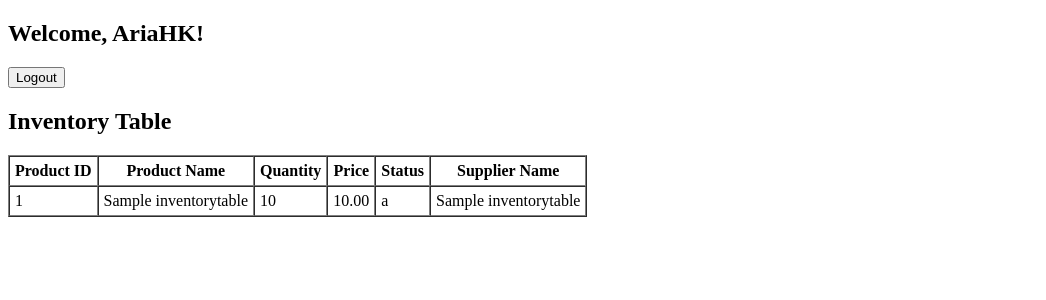
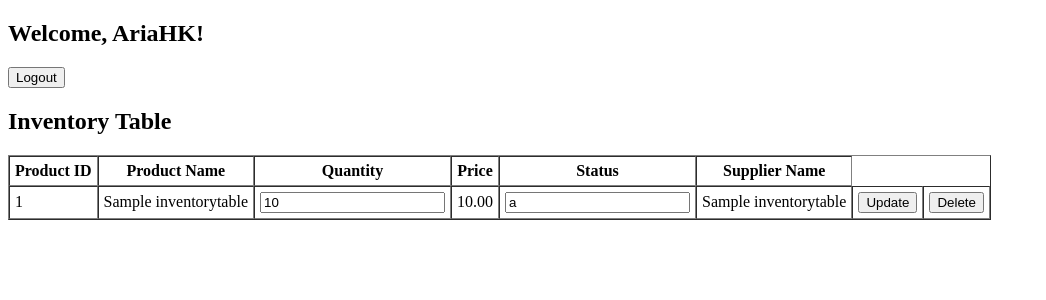
Before and after one commit to xavierdmello/Inventory-Management-System, a PHP site: page /inventory.php in a window 1280 px wide. Shown: the top 300 px of the page, without its empty margins (0-1046 px from the left). Run offline with PHP 8.4, Linux system fonts and the light colour scheme; a user stored in the database is signed in; tables that the repository leaves empty hold one stand-in row (values such as "Sample post").

Commit message:
Added DELETE and UPDATE functionality

```diff
--- a/inventory.php
+++ b/inventory.php
@@ -31,6 +31,22 @@
 }
 
 // If we're here, user is logged in, so show inventory
+// Delete Request
+if ($_SERVER['REQUEST_METHOD'] === 'POST' && isset($_POST['delete_id'])) {
+    $deleteId = $_POST['delete_id'];
+    $stmt = $pdo->prepare('DELETE FROM InventoryTable WHERE ProductID = ?');
+    $stmt->execute([$deleteId]);
+}
+
+// Update Request
+if ($_SERVER['REQUEST_METHOD'] === 'POST' && isset($_POST['update_id'])) {
+    $updateId = $_POST['update_id'];
+    $newQuantity = $_POST['new_quantity'];
+    $newStatus = $_POST['new_status'];
+
+    $stmt = $pdo->prepare('UPDATE InventoryTable SET Quantity = ?, Status = ? WHERE ProductID = ?');
+    $stmt->execute([$newQuantity, $newStatus, $updateId]);
+}
 
 $stmt = $pdo->prepare('SELECT ProductID, ProductName, Quantity, Price, Status, SupplierName FROM InventoryTable ORDER BY ProductID ASC');
 $stmt->execute();
@@ -61,14 +77,31 @@
         </tr>
         <?php foreach ($inventory as $row): ?>
         <tr>
-            <td><?php echo htmlspecialchars($row['ProductID']); ?></td>
-            <td><?php echo htmlspecialchars($row['ProductName']); ?></td>
-            <td><?php echo htmlspecialchars($row['Quantity']); ?></td>
-            <td><?php echo htmlspecialchars($row['Price']); ?></td>
-            <td><?php echo htmlspecialchars($row['Status']); ?></td>
-            <td><?php echo htmlspecialchars($row['SupplierName']); ?></td>
+            <form method="post" action="inventory.php">
+                <td><?php echo htmlspecialchars($row['ProductID']); ?></td>
+                <td><?php echo htmlspecialchars($row['ProductName']); ?></td>
+                <td>
+                    <input type="number" name="new_quantity" value="<?php echo htmlspecialchars($row['Quantity']); ?>" required>
+                </td>
+                <td><?php echo htmlspecialchars($row['Price']); ?></td>
+                <td>
+                    <input type="text" name="new_status" value="<?php echo htmlspecialchars($row['Status']); ?>" required>
+                </td>
+                <td><?php echo htmlspecialchars($row['SupplierName']); ?></td>
+                <td>
+                    <input type="hidden" name="update_id" value="<?php echo $row['ProductID']; ?>">
+                    <button type="submit">Update</button>
+                </td>
+            </form>
+            <form method="post" action="inventory.php" onsubmit="return confirm('Are you sure you want to delete this item?');">
+                <td>
+                    <input type="hidden" name="delete_id" value="<?php echo $row['ProductID']; ?>">
+                    <button type="submit">Delete</button>
+                </td>
+            </form>
         </tr>
         <?php endforeach; ?>
+
     </table>
 </body>
 </html>
```
